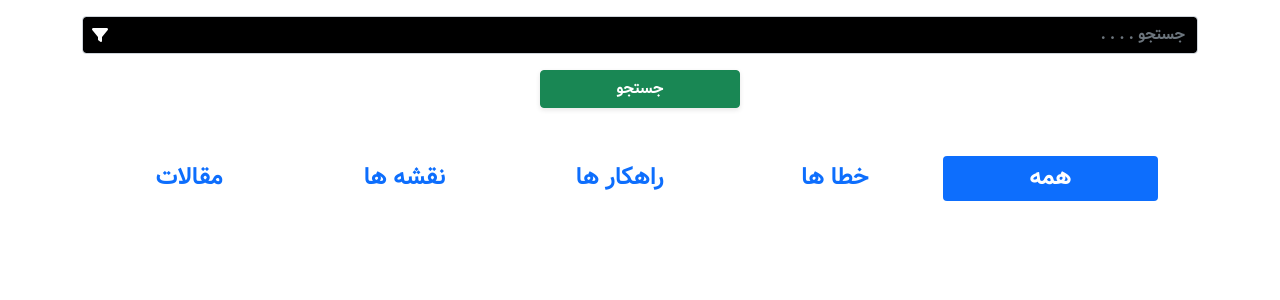
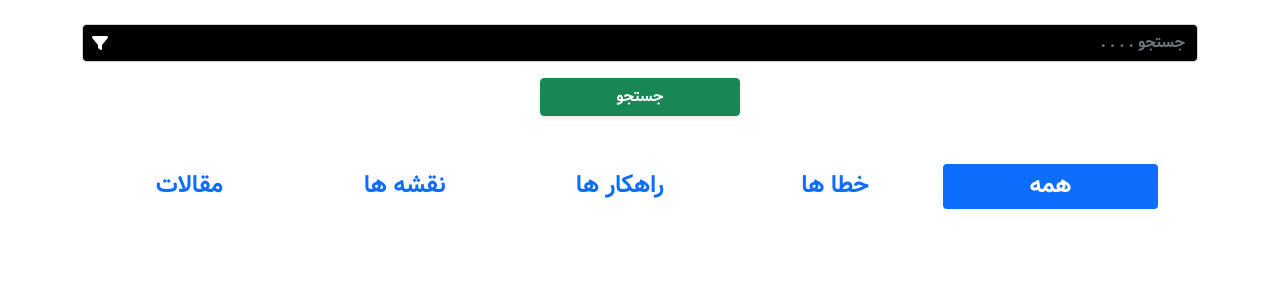
Before and after one commit to herotux/ecupars, a Django app: page /search/ in a window 1280 px wide. Shown: the top 300 px of the page. Run offline with Django 5.2, Linux system fonts and the light colour scheme; the visitor is signed in with stand-in values (Sample User, id 1); parts of the project's set-up code (start-up, migrations or seed data) failed here and were passed over; some libraries are stand-ins or nearby versions.

Commit message:
Update search.html / search btn fix style

```diff
--- a/core/templates/search.html
+++ b/core/templates/search.html
@@ -9,7 +9,7 @@
 {% endblock %}
 
 {% block content %}
-<section class="container text-center">
+<section class="container text-center mt-4">
 
     <div class="search-box">
         <a href="" data-bs-toggle="modal" data-bs-target="#mymodal"><i
```
